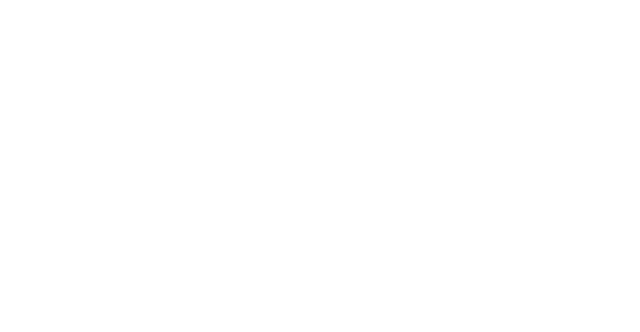
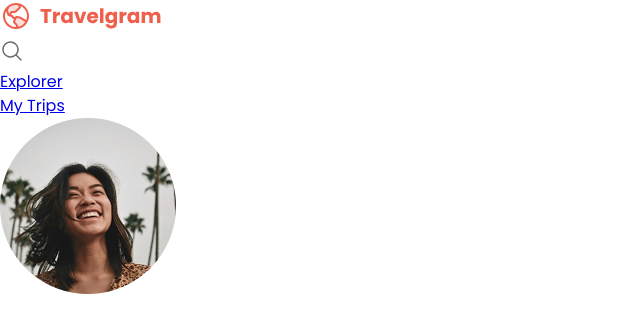
Before and after one commit to gabrieljordi/travelgram, a plain HTML site: page index.html in a window 1280 px wide. Shown: the whole page, without its empty margins (0-640 px from the left). Drawn offline with Linux system fonts and the light colour scheme.

Commit message:
Commit #4

```diff
--- a/index.html
+++ b/index.html
@@ -10,6 +10,26 @@
   <link href="https://fonts.googleapis.com/css2?family=Poppins:wght@400;700&display=swap" rel="stylesheet">
 </head>
 <body>
+  <nav>
+    <a href="#" id="logo">
+      <img src="assets/logo.svg" alt="Travelgram Logo">
+    </a>
 
+    <ul id="primary-menu">
+      <li>
+        <a href="#">
+        <img src="assets/icons/magnifyingglass.svg" alt="Magnifying Glass Icon">
+        </a>
+      </li>
+      <li><a href="#">Explorer</a></li>
+      <li><a href="#">My Trips</a></li>
+      <li><a href="#">
+        <img src="assets/profile_image.png" alt="Profile Image">
+      </a></li>
+    </ul>
+
+  </nav>
+  <header>
+  </header>
 </body>
 </html>
```
Also changed, not shown: assets/Image 01.png (deleted), assets/Image 02.png (deleted), assets/Image 03.png (deleted), assets/Image 04.png (deleted), assets/Image 05.png (deleted), assets/Image 06.png (deleted), assets/Image 07.png (deleted), assets/Image 08.png (deleted), assets/Image 09.png (deleted), assets/Image 10.png (deleted), assets/Image 11.png (deleted), assets/icons/airplanetilt.svg (renamed from assets/AirplaneTilt.svg), assets/icons/image.svg (renamed from assets/Image.svg), assets/icons/magnifyingglass.svg (renamed from assets/MagnifyingGlass.svg), 2 more files, 13 other files.
